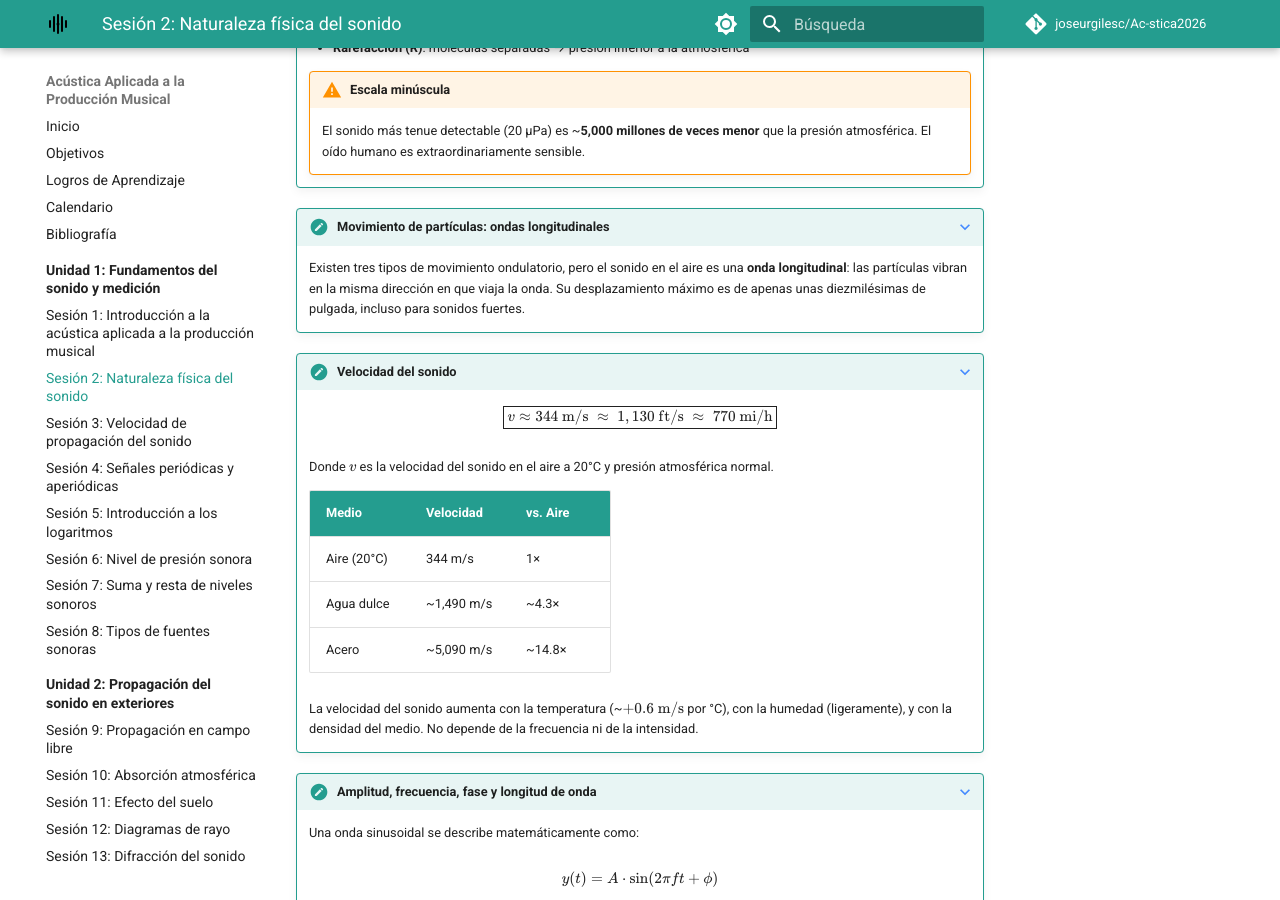
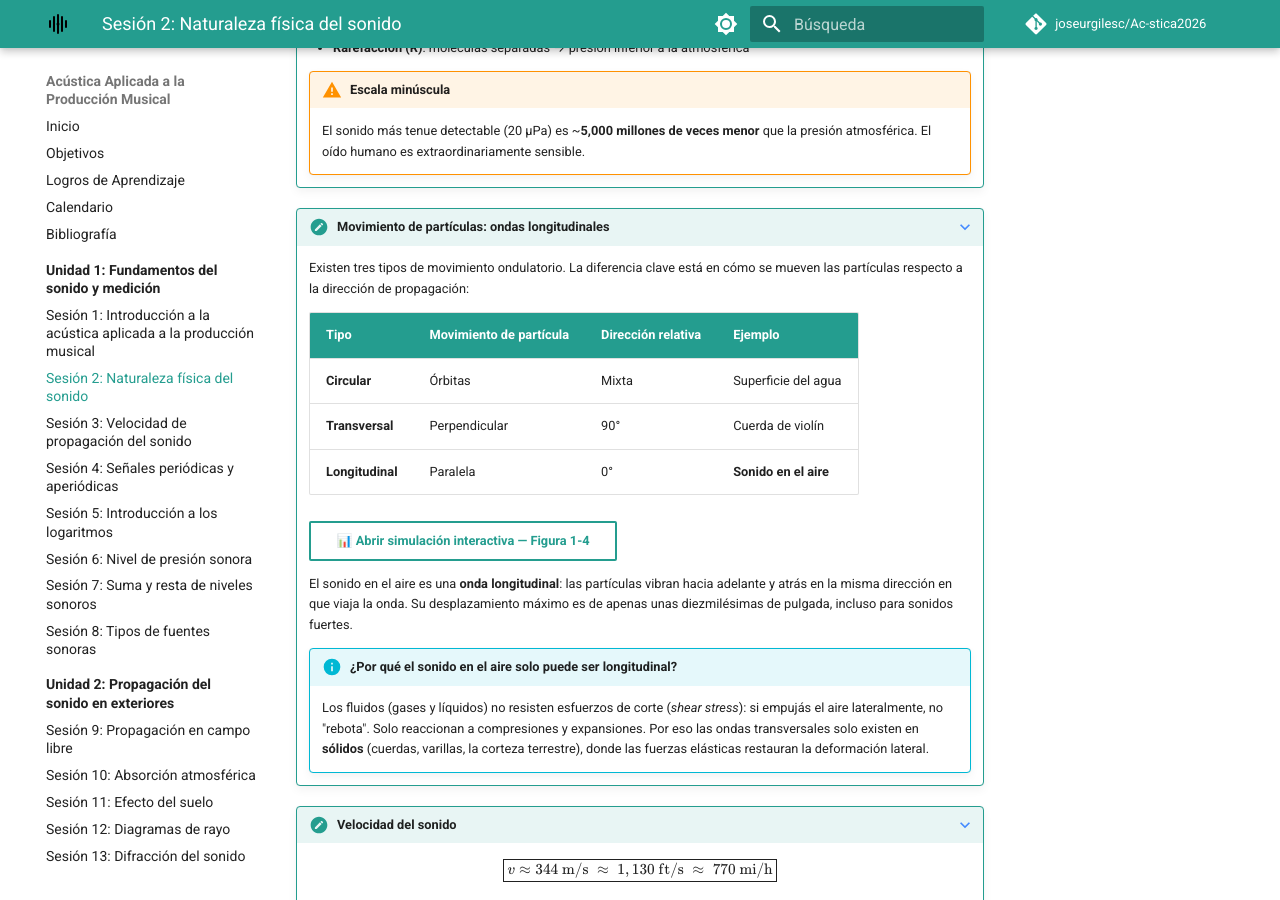
Before and after one commit to joseurgilesc/Ac-stica2026, an MkDocs documentation site: the page built from docs/unidades/U-1-fundamentos-medicion/sesion-02/index.md, in a window 1280 px wide and 900 px high, scrolled down 1066 px. Built offline with MkDocs 1.6.1 and Material for MkDocs 9.7.7, drawn with Linux system fonts in a browser that asks for light colours; comment, search, counter and statistics services are not loaded.

Commit message:
feat: tabla + simulacion + explicacion shear stress en ondas longitudinales

```diff
--- a/docs/unidades/U-1-fundamentos-medicion/sesion-02/index.md
+++ b/docs/unidades/U-1-fundamentos-medicion/sesion-02/index.md
@@ -66,7 +66,20 @@
 
 ???+ note "Movimiento de partículas: ondas longitudinales"
 
-    Existen tres tipos de movimiento ondulatorio, pero el sonido en el aire es una **onda longitudinal**: las partículas vibran en la misma dirección en que viaja la onda. Su desplazamiento máximo es de apenas unas diezmilésimas de pulgada, incluso para sonidos fuertes.
+    Existen tres tipos de movimiento ondulatorio. La diferencia clave está en cómo se mueven las partículas respecto a la dirección de propagación:
+
+    | Tipo | Movimiento de partícula | Dirección relativa | Ejemplo |
+    |---|---|---|---|
+    | **Circular** | Órbitas | Mixta | Superficie del agua |
+    | **Transversal** | Perpendicular | 90° | Cuerda de violín |
+    | **Longitudinal** | Paralela | 0° | **Sonido en el aire** |
+
+    [📊 **Abrir simulación interactiva — Figura 1-4**](../../../simulacion/tipos-onda.html){ .md-button }
+
+    El sonido en el aire es una **onda longitudinal**: las partículas vibran hacia adelante y atrás en la misma dirección en que viaja la onda. Su desplazamiento máximo es de apenas unas diezmilésimas de pulgada, incluso para sonidos fuertes.
+
+    !!! info "¿Por qué el sonido en el aire solo puede ser longitudinal?"
+        Los fluidos (gases y líquidos) no resisten esfuerzos de corte (*shear stress*): si empujás el aire lateralmente, no "rebota". Solo reaccionan a compresiones y expansiones. Por eso las ondas transversales solo existen en **sólidos** (cuerdas, varillas, la corteza terrestre), donde las fuerzas elásticas restauran la deformación lateral.
 
 ???+ note "Velocidad del sonido"
 
```
Also changed, not shown: docs/unidades/U-1-fundamentos-medicion/sesion-01/index.md (+0 -1 lines).
